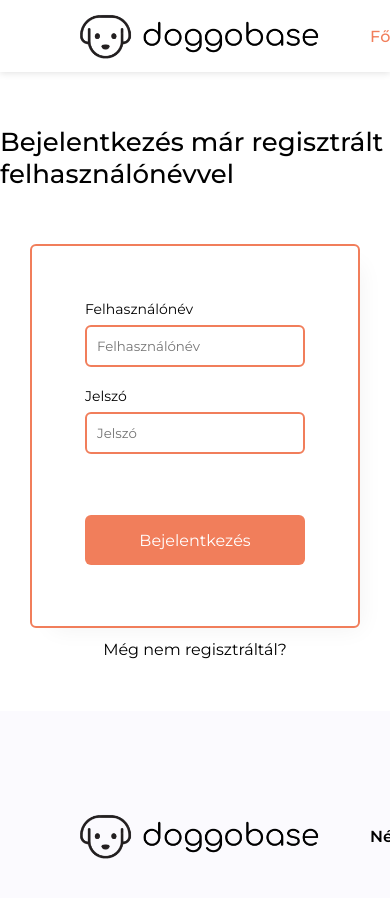
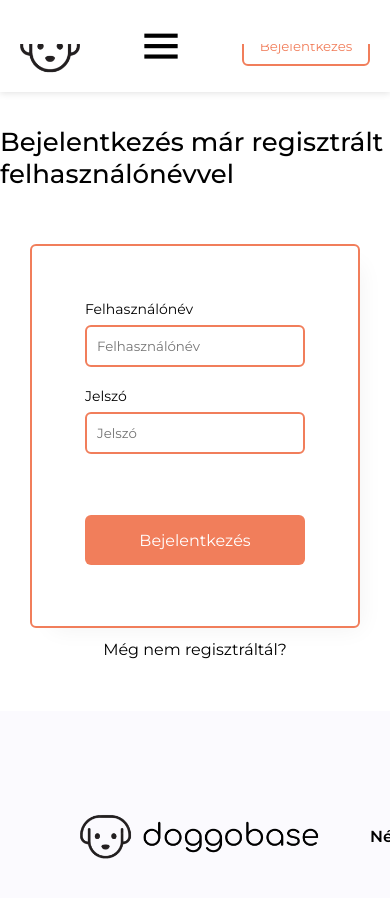
Before and after one commit to RekaVadasz/dog-name-finder-FE, a React (Create React App) app: page /profile in a window 390 px wide. Shown: the top 898 px of the page. Built offline with nearby package versions, Linux system fonts and the light colour scheme.

Commit message:
Add responsive design to Header

```diff
--- a/public/index.html
+++ b/public/index.html
@@ -11,6 +11,7 @@
         -->
         <meta name="description" content="Dog name finder app"/>
         <title>Doggobase</title>
+        <link rel="stylesheet" href="https://unpkg.com/boxicons@latest/css/boxicons.min.css">
 
         <link rel="preconnect" href="https://fonts.googleapis.com">
         <link rel="preconnect" href="https://fonts.gstatic.com" crossorigin>
--- a/src/App.css
+++ b/src/App.css
@@ -1,3 +1,7 @@
+* {
+    scroll-behavior: smooth;
+}
+
 body {
     min-height:100vh;
     position: relative;
--- a/src/components/header/Header.css
+++ b/src/components/header/Header.css
@@ -1,13 +1,20 @@
 header {
   width: 100%;
-  height: 72px;
-  padding: 0 75px;
+  padding: 10px 75px;
   position: fixed;
   top: 0;
   z-index: 1000;
   background-color: #ffffff;
   -webkit-box-shadow: 0px 1px 7px 0px rgba(0, 0, 0, 0.12);
           box-shadow: 0px 1px 7px 0px rgba(0, 0, 0, 0.12);
+  -webkit-transition: 0.3s;
+  transition: 0.3s;
+}
+
+@media screen and (max-width: 620px) {
+  header {
+    padding: 10px 20px;
+  }
 }
 
 header .header-container {
@@ -29,40 +36,97 @@ header .header-container {
           align-items: center;
 }
 
-header .header-container .navbar-top {
-  display: -webkit-box;
-  display: -ms-flexbox;
-  display: flex;
-}
-
-header .header-container .navbar-top .logo {
+header .header-container .logo {
   width: 250px;
   height: 60px;
   background-image: url("../../assets/logo.png");
   background-size: contain;
   background-repeat: no-repeat;
   cursor: pointer;
+  -webkit-transition: -webkit-transform ease .50s;
+  transition: -webkit-transform ease .50s;
+  transition: transform ease .50s;
+  transition: transform ease .50s, -webkit-transform ease .50s;
 }
 
-header .header-container .navbar-top nav {
+header .header-container .logo:hover {
+  -webkit-transform: scale(1.1);
+          transform: scale(1.1);
+}
+
+@media screen and (max-width: 620px) {
+  header .header-container .logo {
+    width: 60px;
+    background-image: url("../../assets/logo_head.png");
+  }
+}
+
+header .header-container nav {
   display: -webkit-box;
   display: -ms-flexbox;
   display: flex;
 }
 
-header .header-container .navbar-top nav ul {
-  padding: 0 45px;
+header .header-container nav #menu-icon {
+  display: none;
+  font-size: 50px;
+  z-index: 10001;
+  cursor: pointer;
+}
+
+@media screen and (max-width: 1270px) {
+  header .header-container nav #menu-icon {
+    display: -webkit-box;
+    display: -ms-flexbox;
+    display: flex;
+    -webkit-box-align: center;
+        -ms-flex-align: center;
+            align-items: center;
+  }
+}
+
+header .header-container nav .icon-open {
+  position: absolute;
+  right: 20px;
+  top: 20px;
+  color: #F17E5B;
+}
+
+header .header-container nav ul {
   display: -webkit-box;
   display: -ms-flexbox;
+  display: flex;
+  padding: 0 22px;
   display: flex;
   -webkit-box-align: center;
       -ms-flex-align: center;
           align-items: center;
   -webkit-column-gap: 25px;
           column-gap: 25px;
+  -webkit-transition: 0.3s;
+  transition: 0.3s;
 }
 
-header .header-container .navbar-top nav ul li {
+@media screen and (max-width: 1270px) {
+  header .header-container nav ul {
+    position: absolute;
+    top: -800px;
+    left: 0;
+    right: 0;
+    -webkit-box-orient: vertical;
+    -webkit-box-direction: normal;
+        -ms-flex-direction: column;
+            flex-direction: column;
+    -webkit-box-pack: center;
+        -ms-flex-pack: center;
+            justify-content: center;
+    width: 100vw;
+    background-color: #FFFFFF;
+    height: 100vh;
+  }
+}
+
+header .header-container nav ul li {
   font-size: 16px;
   font-weight: 500;
   color: #F17E5B;
@@ -70,12 +134,29 @@ header .header-container .navbar-top nav ul li {
   list-style-type: none;
 }
 
+@media screen and (max-width: 1270px) {
+  header .header-container nav ul li {
+    padding: 29px;
+  }
+}
+
+header .header-container nav .menu-open {
+  top: 0;
+}
+
 header .header-container .login-register button {
   width: 128px;
   height: 40px;
   text-align: center;
-  border: 2px solid  #F17E5B;
+  border: 2px solid #F17E5B;
   border-radius: 6px;
+  -webkit-transition: ease .50s;
+  transition: ease .50s;
+}
+
+header .header-container .login-register button:hover {
+  -webkit-transform: scale(1.1);
+          transform: scale(1.1);
 }
 
 header .header-container .login-register .login-button {
@@ -86,6 +167,12 @@ header .header-container .login-register .register-button {
   margin-left: 15px;
   background-color: #F17E5B;
   color: #FFFFFF;
+}
+
+@media screen and (max-width: 1270px) {
+  header .header-container .login-register .register-button {
+    display: none;
+  }
 }
 
 header .header-container .profile-logout {
@@ -110,4 +197,14 @@ header .header-container .profile-logout div {
 header .header-container .profile-logout img {
   cursor: pointer;
 }
+
+.scrolled {
+  padding: 0px 75px;
+}
+
+@media screen and (max-width: 1270px) {
+  .scrolled {
+    padding: 0px 20px;
+  }
+}
 /*# sourceMappingURL=Header.css.map */
--- a/src/components/header/Header.jsx
+++ b/src/components/header/Header.jsx
@@ -1,4 +1,4 @@
-import { React, useContext } from 'react';
+import { React, useContext, useEffect, useState } from 'react';
 import { HashLink } from 'react-router-hash-link';
 import { NavLink, useNavigate } from 'react-router-dom';
 
@@ -28,6 +28,16 @@ export default function Header() {
     const navigate = useNavigate();
 
     const { userData, isLoggedIn, logOut } = useContext(AuthContext);
+    const [scroll, setScroll] = useState(false);
+    const [isMenuOpen, setMenuOpen] = useState(false);
+
+    useEffect(() => {
+        window.addEventListener("scroll", () => {
+            setScroll(window.scrollY > 0);
+            setMenuOpen(false);
+        });
+    }, []);
+
 
     const headerLogOut = () => {
         logOut();
@@ -35,13 +45,17 @@ export default function Header() {
     }
 
     return (
-        <header>
-            <div className='header-container'>
+        <header className={scroll && 'scrolled'}>
+            <div className='header-container' >
+                <HashLink to='/home'><div className='logo'></div></HashLink>
 
-                <div className='navbar-top'>
-                    <HashLink to='/home'><div className='logo'></div></HashLink>
                 <nav>
-                        <ul>
+                    <div
+                        className={`bx ${isMenuOpen ? 'bx-x icon-open' : 'bx-menu'}`}
+                        id="menu-icon"
+                        onClick={() => {setMenuOpen(!isMenuOpen)}}
+                    ></div>
+                    <ul className={isMenuOpen && 'menu-open'}>
                         <li>
                             <HashLink
                                 smooth
@@ -79,7 +93,6 @@ export default function Header() {
                         <li onClick={scrollToBottom}>Kontakt</li>
                     </ul>
                 </nav>
-                </div>
 
                 {!isLoggedIn
                 &&
--- a/src/components/header/Header.scss
+++ b/src/components/header/Header.scss
@@ -1,12 +1,22 @@
+
+$orange: #F17E5B;
+$breakpoint-screen: 1270px;
+$breakpoint-tablet: 620px;
+
 header {
     width: 100%;
-    height: 72px;
-    padding: 0 75px;
+    //height: 72px;
+    padding: 10px 75px;
     position: fixed;
     top: 0;
     z-index: 1000;
     background-color: #ffffff;
     box-shadow: 0px 1px 7px 0px rgba(0, 0, 0, 0.12);
+    transition: 0.3s;
+
+    @media screen and (max-width: $breakpoint-tablet) {
+        padding: 10px 20px;
+    }
 
     .header-container {
         max-width: 1300px;
@@ -17,9 +27,6 @@ header {
         justify-content: space-between;
         align-items: center;
 
-        .navbar-top {
-            display: flex;
-
         .logo {
             width: 250px;
             height: 60px;
@@ -27,25 +34,77 @@ header {
             background-size: contain;
             background-repeat: no-repeat;
             cursor: pointer;
+            transition: transform ease .50s;
+
+            &:hover {
+                transform: scale(1.1);
+            }
+
+            @media screen and (max-width: $breakpoint-tablet){
+                width: 60px;
+                background-image: url('../../assets/logo_head.png');
+            }
         }
 
         nav {
             display: flex;
 
+
+            #menu-icon {
+                display: none;
+                font-size: 50px;
+                z-index: 10001;
+                cursor: pointer;
+
+                @media screen and (max-width: $breakpoint-screen){
+                    display: flex;
+                    align-items: center;
+                }
+            }
+
+            .icon-open {
+                position: absolute;
+                right: 20px;
+                top: 20px;
+                color: $orange;
+            }
+
             ul {
-                    padding: 0 45px;
+                display: flex;
+                padding: 0 22px;
                 display: flex;
                 align-items: center;
                 column-gap: 25px;
+                transition: 0.3s;
+
+                @media screen and (max-width: $breakpoint-screen){
+                    position: absolute;
+                    top: -800px;
+                    left: 0;
+                    right: 0;
+                    flex-direction: column;
+                    justify-content: center;
+                    width: 100vw;
+                    background-color: #FFFFFF;
+                    height: 100vh;
+
+                }
 
                 li {
                     font-size: 16px;
                     font-weight: 500;
-                        color: #F17E5B;
+                    color: $orange;
                     cursor: pointer;
                     list-style-type: none;
+
+                    @media screen and (max-width: $breakpoint-screen){
+                        padding: 29px;
                     }
                 }
+            }
+
+            .menu-open {
+                top: 0;
             }
         }
 
@@ -54,19 +113,30 @@ header {
                 width: 128px;
                 height: 40px;
                 text-align: center;
-                border: 2px solid  #F17E5B;
+                border: 2px solid $orange;
                 border-radius: 6px;
+                transition: ease .50s;
+
+                &:hover {
+                    transform: scale(1.1);
+                }
             }
 
             .login-button {
-                color:#F17E5B;
+                color: $orange;
             }
 
             .register-button {
                 margin-left: 15px;
-                background-color: #F17E5B;
+                background-color: $orange;
                 color: #FFFFFF;
+
+                @media screen and (max-width: $breakpoint-screen){
+                    display: none;
                 }
+
+            }
+
         }
 
         .profile-logout {
@@ -77,7 +147,7 @@ header {
 
             div {
                 margin-right: 39px;
-                color:#F17E5B;
+                color: $orange;
                 font-weight: 500;
             }
 
@@ -87,3 +157,12 @@ header {
         }
     }
 }
+
+.scrolled {
+    padding: 0px 75px;
+
+    @media screen and (max-width: $breakpoint-screen){
+        padding: 0px 20px;
+    }
+
+}
```
Also changed, not shown: src/assets/logo_head.png (added), 1 other file (tests, documents, lock files or other folders). Lines whose indentation alone changed are shown as unchanged.
